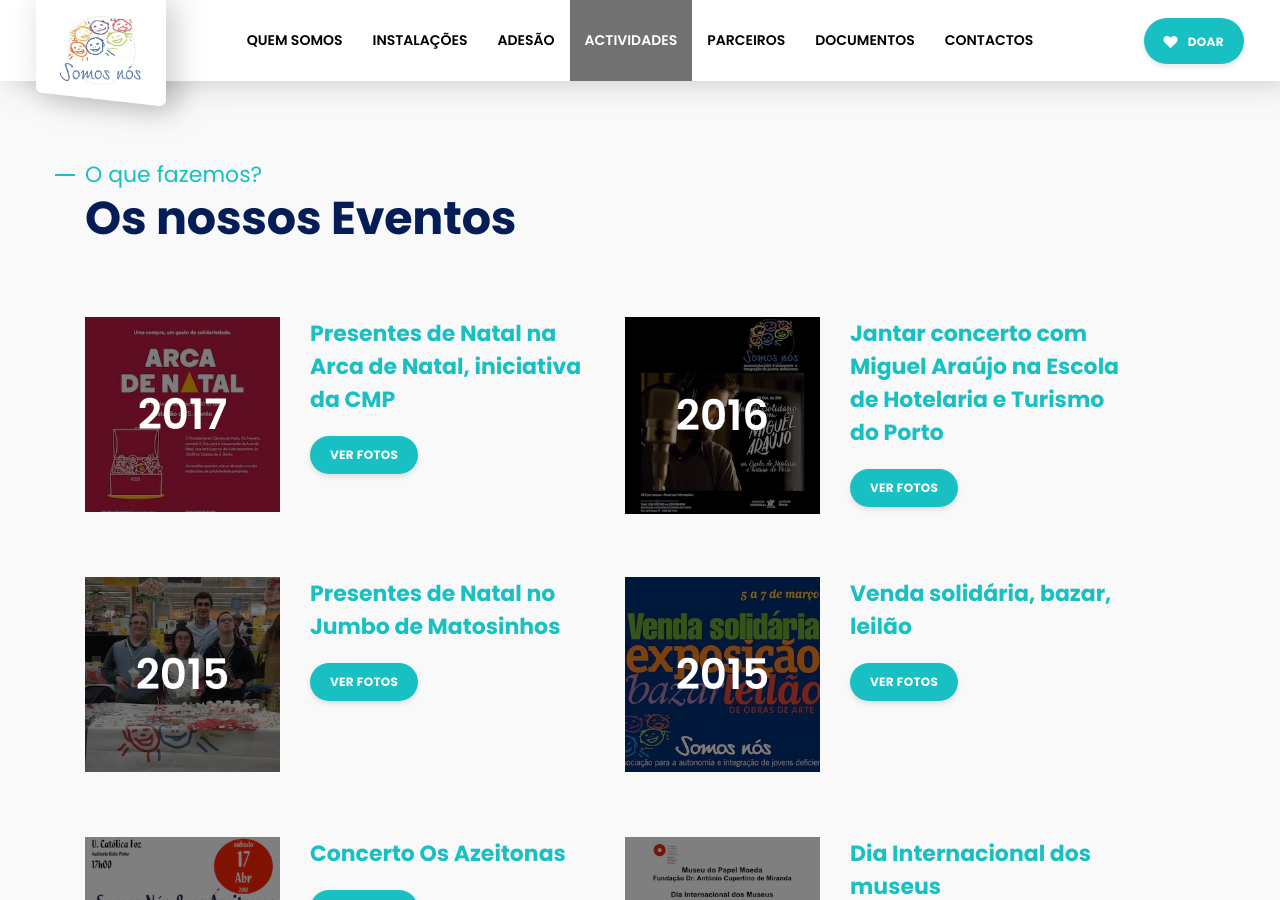
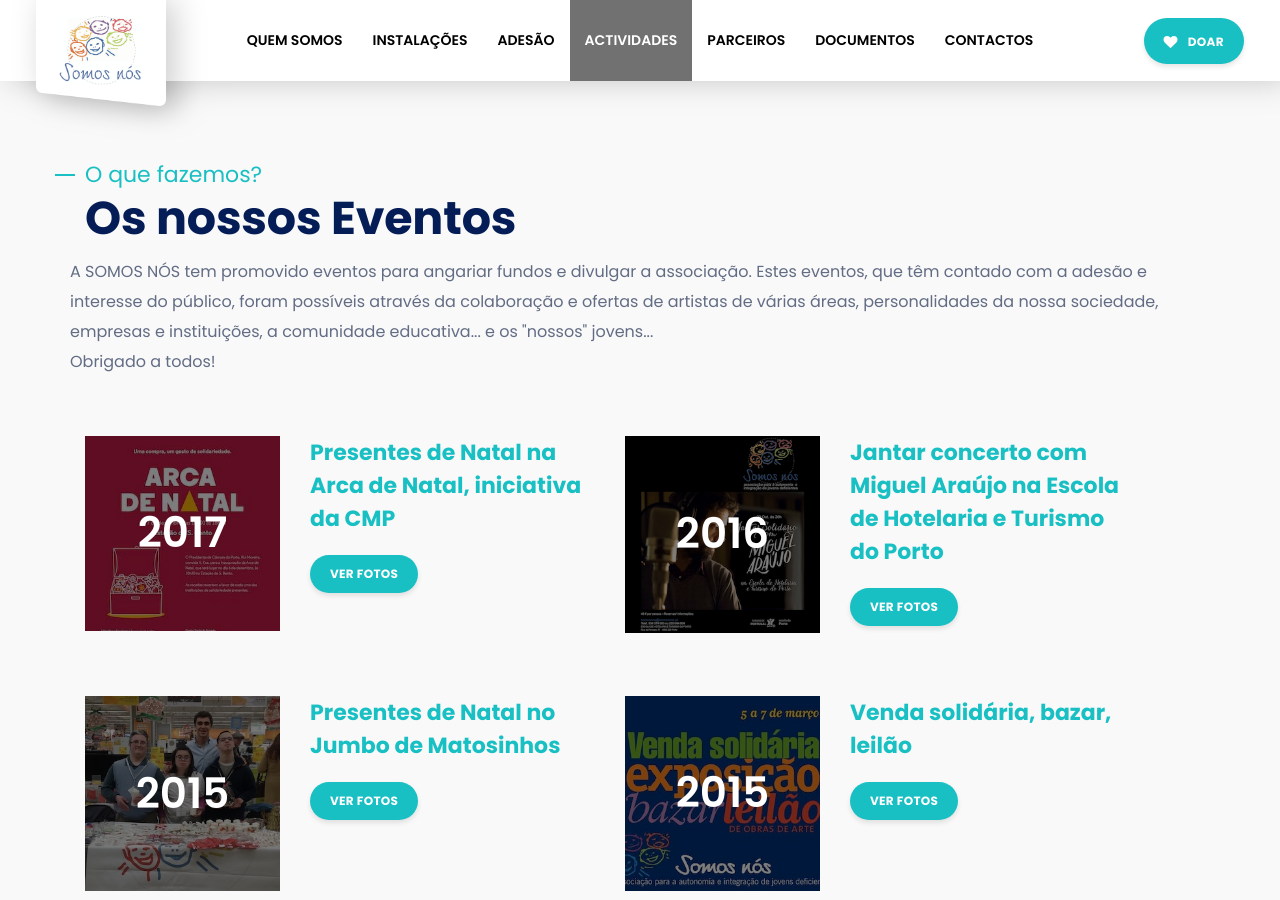
Before and after one commit to somosnos/somosnos.github.io, a Jekyll site: the page built from index.md, in a window 1280 px wide and 900 px high, scrolled down 4635 px. Built offline with Jekyll 4.4.1, drawn with Linux system fonts in a browser that asks for light colours; some web fonts are replaced; our own code applies the rules of GitHub Pages for plain Markdown files.

Commit message:
added text to events

```diff
--- a/_includes/6_z_events.html
+++ b/_includes/6_z_events.html
@@ -5,8 +5,8 @@
                 <h2 class="xs-line-title">O que fazemos?</h2>
                 <h2 class="xs-title">Os nossos Eventos</h2>
             </div><!-- .xs-heading-title END -->
+            <p>A SOMOS NÓS tem promovido eventos para angariar fundos e divulgar a associação. Estes eventos, que têm contado com a adesão e interesse do público, foram possíveis através da colaboração e ofertas de artistas de várias áreas, personalidades da nossa sociedade, empresas e instituições, a comunidade educativa... e os "nossos" jovens... <br> Obrigado a todos!</p>
         </div>
-
         <div class="row">
 
             <div class="col-lg-6 row xs-single-event">
```
